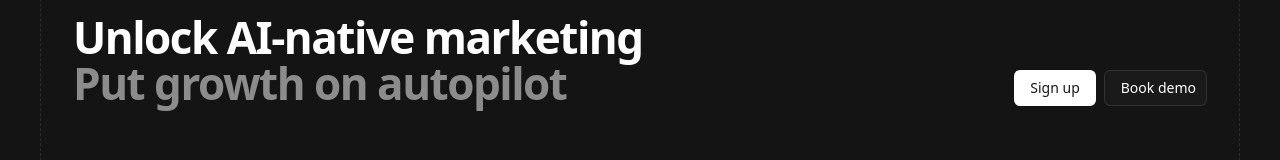
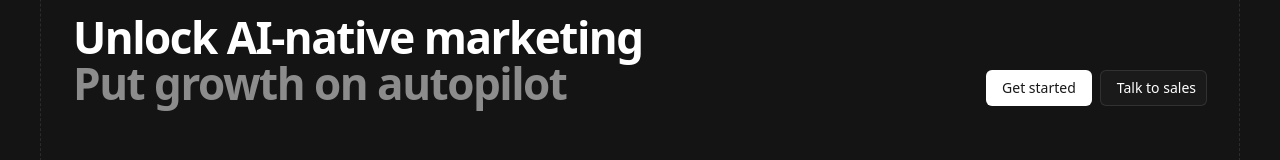
Before and after one commit to majilabs-org/marketer-landing, a Next.js app: page / in a window 1280 px wide. Shown: the part 3813-3973 px from the top of the page. Built offline with nearby package versions, Linux system fonts and the light colour scheme.

Commit message:
Update copy

```diff
--- a/src/components/footer.tsx
+++ b/src/components/footer.tsx
@@ -33,10 +33,10 @@ export default function Footer() {
 
           <div className="flex items-center gap-2 shrink-0">
             <button className="h-9 px-4 rounded-[6px] bg-white text-[#18181b] text-sm font-medium hover:opacity-90 transition-opacity cursor-pointer">
-              Sign up
+              Get started
             </button>
             <button className="h-9 pl-4 pr-2.5 rounded-[6px] bg-[#1a1a1a] border border-white/10 text-white text-sm font-medium flex items-center gap-2 hover:bg-[#222] transition-colors cursor-pointer">
-              Book demo
+              Talk to sales
             </button>
           </div>
         </div>
```
